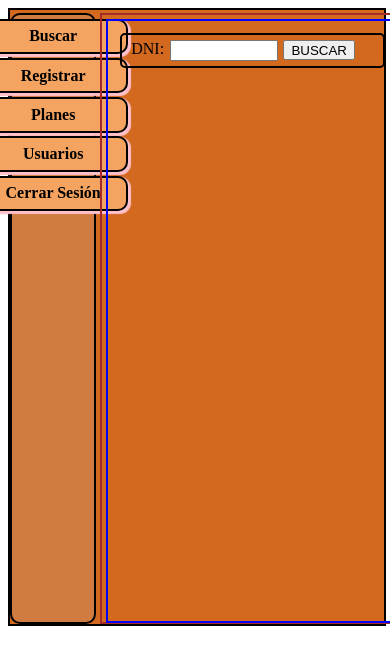
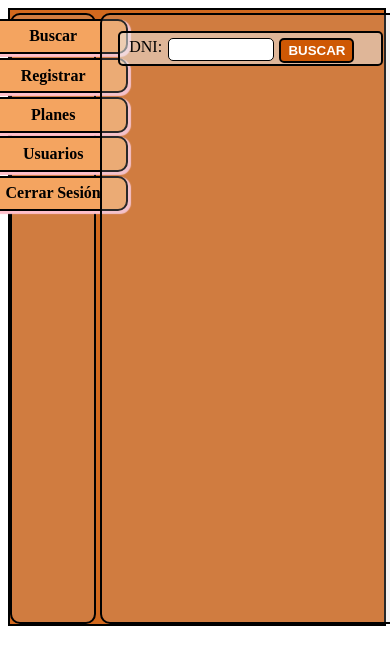
Before and after one commit to FeliBerrutti/velCRM, a Vue app: page /search in a window 390 px wide. Shown: the top 664 px of the page. Built offline with nearby package versions, Linux system fonts and the light colour scheme.

Commit message:
update searchView

```diff
--- a/src/App.vue
+++ b/src/App.vue
@@ -19,10 +19,12 @@
 
     #rVC{
         width: 73%;
-        border: 2px solid brown;
+        border: 2px solid black;
+        border-radius: 10px;
         padding: 1%;
         display: flex;
         flex-direction: row;
+        background: rgba(200,200,200,0.2);
     }
 
     @media(max-width: 820px){
--- a/src/views/Search.vue
+++ b/src/views/Search.vue
@@ -9,7 +9,7 @@
             </div>
             <input v-model="customerId" id="searchContainerInput" type="text"/>
             <button id="searchContainerButton"
-                    @click="searchCustomer">BUSCAR</button>
+                    @click="searchCustomer"><b>BUSCAR</b></button>
         </div>
         <div id="resultsContainer"
             v-if="customer">
@@ -17,7 +17,7 @@
                         v-for="(x, index) in customerList" :key="index"
                         >
                 <div class="resultContentLabel">
-                    {{ x }}
+                    {{ x }}:
                 </div>
                 <div class="resultContentValue">
                     {{ index === 0 ?
@@ -63,7 +63,7 @@
                     </div>
                 </div>
                 <button id="newObservationButton"
-                        @click="handleIsObservationVisible">Nueva</button>
+                        @click="handleIsObservationVisible"><b>Nueva</b></button>
             </div>
         </div>
     </div>
@@ -71,7 +71,6 @@
 
 <style scoped>
     #searchViewContainer{
-        border: 2px solid blue;
         width: 100%;
     }
 
@@ -82,6 +81,7 @@
         padding: 1%;
         display: flex;
         flex-direction: row;
+        background-color: rgba(240,240,240,0.5);
     }
 
     #searchContainerLabel{
@@ -95,18 +95,29 @@
 
     #searchContainerInput{
         width: 30%;
+        border: 1.7px solid black;
+        border-radius: 5px;
+    }
+
+    #searchContainerButton{
+        border: 2px solid black;
+        border-radius: 5px;
+        background: rgb(206, 88, 4);
+        color: white;
+        width: 30%;
     }
 
     #resultsContainer{
         border: 2px solid black;
+        border-radius: 10px;
         width: 96.5%;
         padding: 1%;
         display: flex;
         flex-direction: column;
+        background-color: rgba(240,240,240,0.5);
     }
 
     .resultContent{
-        border: 2px solid red;
         width: 50%;
         padding: 0.1%;
         display: flex;
@@ -115,33 +126,33 @@
     }
 
     .resultContentLabel{
-        border: 2px solid blue;
         width: 28%;
         padding: 0.1%;
     }
 
     .resultContentValue{
-        border: 2px solid black;
         width: 65%;
         padding: 0.1%;
     }
 
     #resultContentValueObservations{
         border: 2px solid black;
-        width: 98.5%;
+        border-radius: 10px;
+        width: 96.5%;
         padding: 1%;
         display: flex;
         flex-direction: column;
+        background-color: rgba(240,240,240,0.5);
     }
 
     .observationValueLabel{
-        border: 2px solid blue;
         width: 20%;
         padding: 1%;
     }
 
     #observationValueContentContainer{
-        border: 2px solid brown;
+        border: 2px solid black;
+        border-radius: 10px;
         width: 90%;
         padding: 1%;
         display: flex;
@@ -151,23 +162,28 @@
 
     .observationValue{
         border: 2px solid black;
+        border-radius: 10px;
         width: 99%;
         padding: 0.5%;
         display: flex;
         flex-direction: row;
         align-items: center;
+        background-color: rgba(240,240,240, 0.6);
+        box-shadow: 2px 2px 0.1px 1px grey;
     }
 
     .observationValueDate{
-        border: 2px solid red;
+        border-radius: 5px;
         width: 15%;
         padding: 0.1%;
     }
 
     .observationValueContent{
-        border: 2px solid black;
         width: 85%;
         padding: 0.2%;
+        border: 1.6px solid black;
+        border-radius: 10px;
+        background-color: rgb(240,240,240);
     }
 
     #newObservationButton{
@@ -207,6 +223,14 @@
         padding: 0.5%;
     }
 
+    #newObservationButton{
+        border: 2px solid black;
+        border-radius: 5px;
+        background: rgb(206, 88, 4);
+        color: white;
+        width: 30%;
+    }
+
     @media(max-width: 820px){
         #searchViewContainer{
             min-height: 600px;
@@ -233,24 +257,32 @@
         }
 
         #searchContainerInput{
-            min-height: 15px;
-            max-height: 15px;
+            min-height: 19px;
+            max-height: 19px;
             min-width: 100px;
             max-width: 100px;
             margin-right: 2%;
         }
 
+        #searchContainerButton{
+            min-height: 25px;
+            max-height: 25px;
+            min-width: 75px;
+            max-width: 75px;
+        }
+
         #resultsContainer{
-            min-height: 200px;
-            max-height: 200px;
-            min-width: 570px;
-            max-width: 570px;
+            min-height: 210px;
+            max-height: 210px;
+            min-width: 575px;
+            max-width: 575px;
             margin-top: 1%;
         }
 
         .resultContent{
             min-height: 25px;
             max-height: 25px;
+            margin-top: 0.5%;
         }
 
         .resultContentLabel{
@@ -271,9 +303,9 @@
         #resultContentValueObservations{
             min-height: 285px;
             max-height: 285px;
-            min-width: 563px;
-            max-width: 563px;
-            margin-top: 2%;
+            min-width: 560px;
+            max-width: 560px;
+            margin-top: 4%;
         }
 
         .observationValueLabel{
@@ -295,6 +327,7 @@
             max-height: 45px;
             min-width: 530px;
             max-width: 530px;
+            margin-top: 1%;
         }
 
         .observationValueDate{
```
